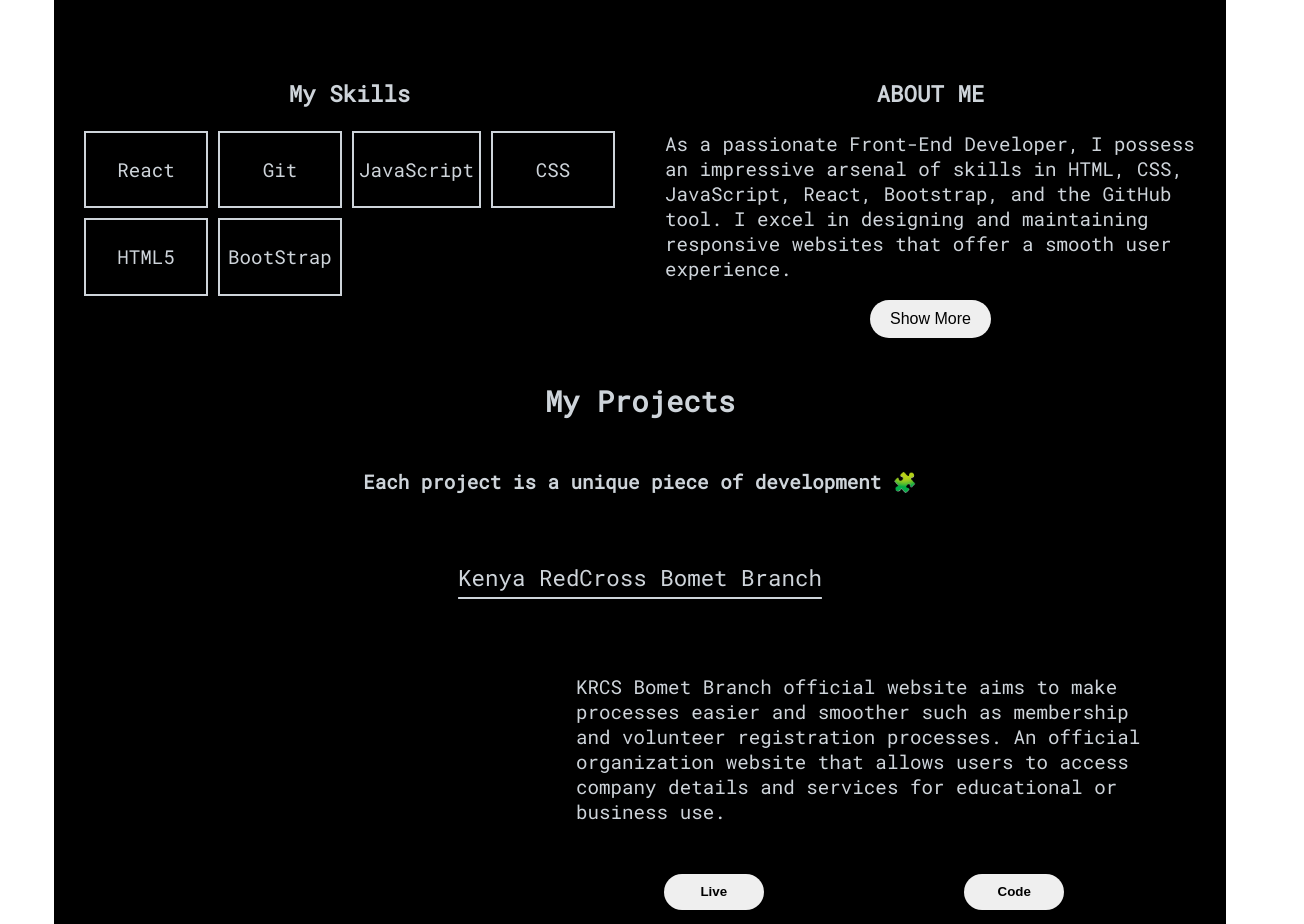
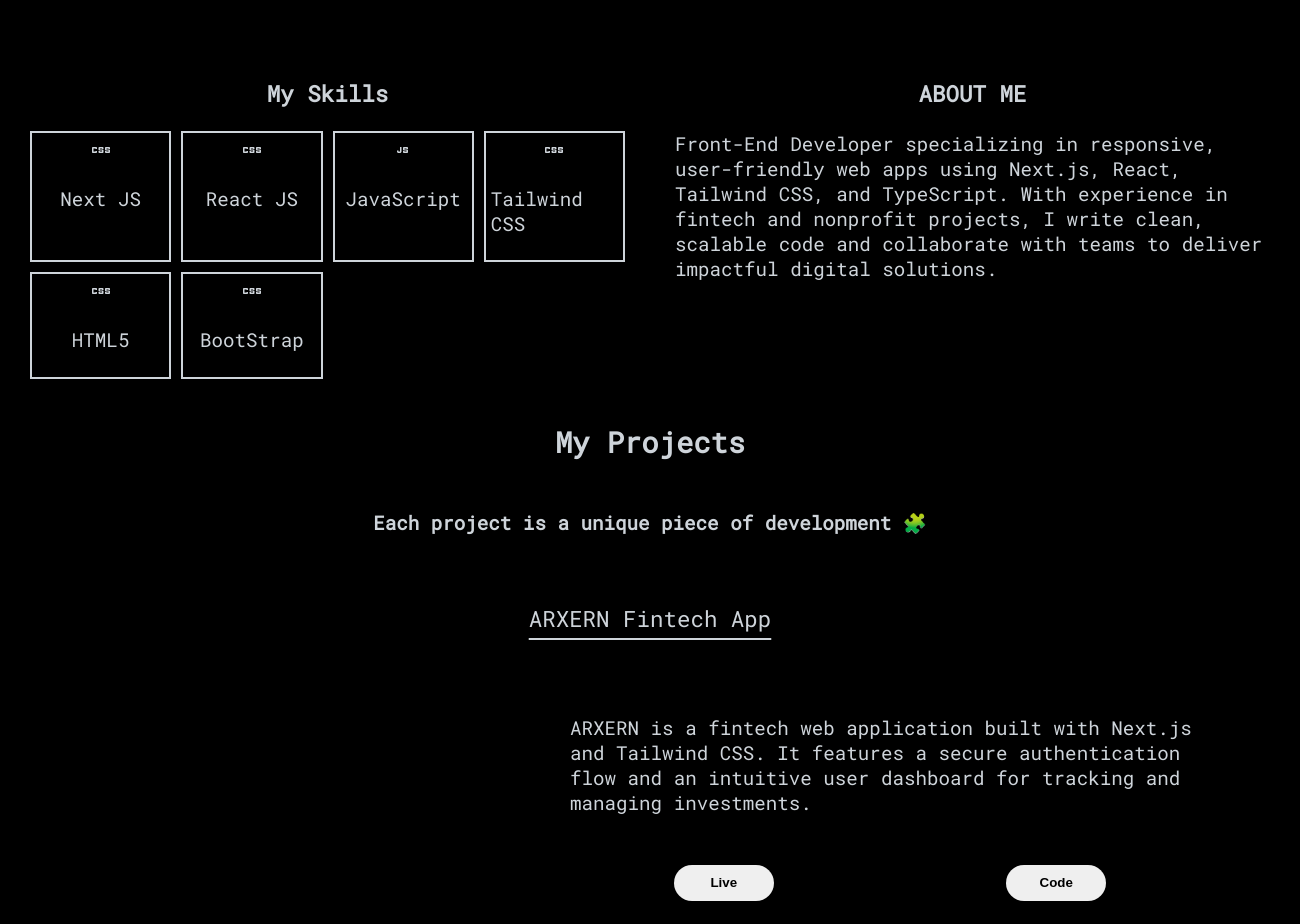
Before and after one commit to chichi5454/portfolio-project, a React (Create React App) app: page / in a window 1280 px wide. Shown: the part 460-1384 px from the top of the page, 1304 px wide, since content can reach past the window. Built offline with nearby package versions, Linux system fonts and the light colour scheme; a web font is replaced by a local one.

Commit message:
added project

```diff
--- a/src/App.css
+++ b/src/App.css
@@ -19,7 +19,7 @@
   display: flex;
   flex-direction: column;
   gap: 50px;
-  width: 90%;
+  width: 100%;
   margin: 0 auto;
   padding: 10px;
   color: var(--primary-color);
--- a/src/Components/about-components/AboutSkill.jsx
+++ b/src/Components/about-components/AboutSkill.jsx
@@ -2,47 +2,17 @@
 
 import CssIcon from "@mui/icons-material/Css";
 import JavascriptIcon from "@mui/icons-material/Javascript";
-import React, { useState } from "react";
+import React from "react";
 import "./aboutskill.css";
 
 const AboutSkill = () => {
-  const [showMore, setShowMore] = useState(false);
-
-  const handleMore = () => {
-    setShowMore(!showMore);
-  };
-
   const datas = [
-    {
-      id: 1,
-      icons: <CssIcon />,
-      text: "React",
-    },
-    {
-      id: 2,
-      icons: <CssIcon />,
-      text: "Git",
-    },
-    {
-      id: 3,
-      icons: <JavascriptIcon />,
-      text: "JavaScript",
-    },
-    {
-      id: 4,
-      icons: <CssIcon />,
-      text: "CSS",
-    },
-    {
-      id: 5,
-      icons: <CssIcon />,
-      text: "HTML5",
-    },
-    {
-      id: 6,
-      icons: <CssIcon />,
-      text: "BootStrap",
-    },
+    { id: 1, icons: <CssIcon />, text: "Next JS" },
+    { id: 2, icons: <CssIcon />, text: "React JS" },
+    { id: 3, icons: <JavascriptIcon />, text: "JavaScript" },
+    { id: 4, icons: <CssIcon />, text: "Tailwind CSS" },
+    { id: 5, icons: <CssIcon />, text: "HTML5" },
+    { id: 6, icons: <CssIcon />, text: "BootStrap" },
   ];
 
   return (
@@ -52,37 +22,18 @@
         <div className="icons">
           {datas.map((data) => (
             <div className="icon-text" key={data.id}>
-              {/* <button>{data.icons}</button> */}
+              <span className="skill-icon">{data.icons}</span>
               <p>{data.text}</p>
             </div>
           ))}
         </div>
       </div>
+
       <div className="aboutSkill-page-content-two">
         <h3>ABOUT ME</h3>
-        <div>
-          <p>
-            As a passionate Front-End Developer, I possess an impressive arsenal
-            of skills in HTML, CSS, JavaScript, React, Bootstrap, and the GitHub
-            tool. I excel in designing and maintaining responsive websites that
-            offer a smooth user experience.
-          </p>
-
-          {showMore && (
-            <p>
-              My expertise lies in crafting dynamic, engaging interfaces through
-              writing clean and optimized code and utilizing cutting-edge
-              development tools and techniques. I am also a team player who
-              thrives in collaborating with cross-functional teams to produce
-              outstanding web applications. I'm a lifelong learner and always
-              looking for new ways to grow and improve my skills. I'm currently
-              learning more on React js and excited for this tech journey.
-            </p>
-          )}
-        </div>
-        <button onClick={handleMore} className="button">
-          <span>{showMore ? "Show Less" : "Show More"}</span>
-        </button>
+        <p>
+          Front-End Developer specializing in responsive, user-friendly web apps using Next.js, React, Tailwind CSS, and TypeScript. With experience in fintech and nonprofit projects, I write clean, scalable code and collaborate with teams to deliver impactful digital solutions.
+        </p>
       </div>
     </div>
   );
--- a/src/Components/projects-components/Work.jsx
+++ b/src/Components/projects-components/Work.jsx
@@ -1,10 +1,9 @@
 /** @format */
-import weather from "../../Assets/weather.png";
 import cef from "../../Assets/cef.png";
 import video from "../../Assets/video.mp4";
 import brm from "../../Assets/brm.mp4";
+import dash from "../../Assets/dash.mp4";
 // import { Player } from "video-react";
-import calculator from "../../Assets/calculator.png";
 import React from "react";
 
 import "./work.css";
@@ -15,6 +14,32 @@
       <h2>My Projects</h2>
       <div className="work-page">
         <h4>Each project is a unique piece of development 🧩</h4>
+
+
+<h3>ARXERN Fintech App</h3>
+        <div className="work-page-project">
+          <div className="work-page-vid">
+          <iframe
+              src={dash}
+              title="company website"
+              className="hero-video"></iframe>
+          </div>
+
+          <div className="work-page-content">
+            <p>
+            ARXERN is a fintech web application built with Next.js and Tailwind CSS. It features a secure authentication flow and an intuitive user dashboard for tracking and managing investments.
+            </p>
+            <div className="demo">
+            <a
+                href="https://red-cross-bomet-branch.vercel.app/"
+                target="_blank"
+                rel="noopener noreferrer">
+                <button>Live</button>
+              </a>
+              <button>Code</button>
+            </div>
+          </div>
+        </div>
 
         <h3>Kenya RedCross Bomet Branch</h3>
         <div className="work-page-project">
@@ -92,6 +117,7 @@
             </div>
           </div>
         </div>
+     {/*
   <h3>Calculator App</h3>
   <div className="work-page-project">
     <div className="work-page-content">
@@ -114,7 +140,7 @@
       </div>
     </div>
     <div className="work-page-img">
-            <img src={calculator} alt="alculator by Lauryn" />
+      <img src={calculator} alt="calculator by Lauryn" />
     </div>
   </div>
   <h3>Weather App</h3>
@@ -145,6 +171,8 @@
       </div>
     </div>
   </div>
+*/}
+
       </div>
     </div>
   );
```
Also changed, not shown: 2 other files (tests, documents, lock files or other folders). Lines whose indentation alone changed are shown as unchanged.
